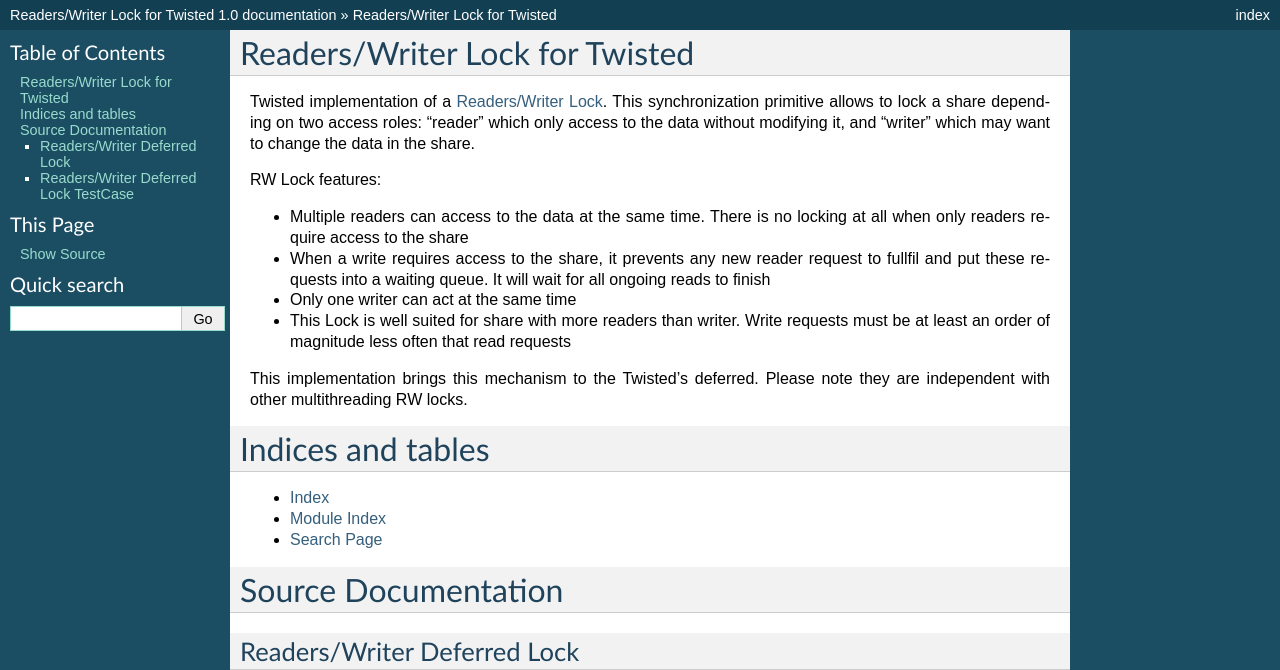
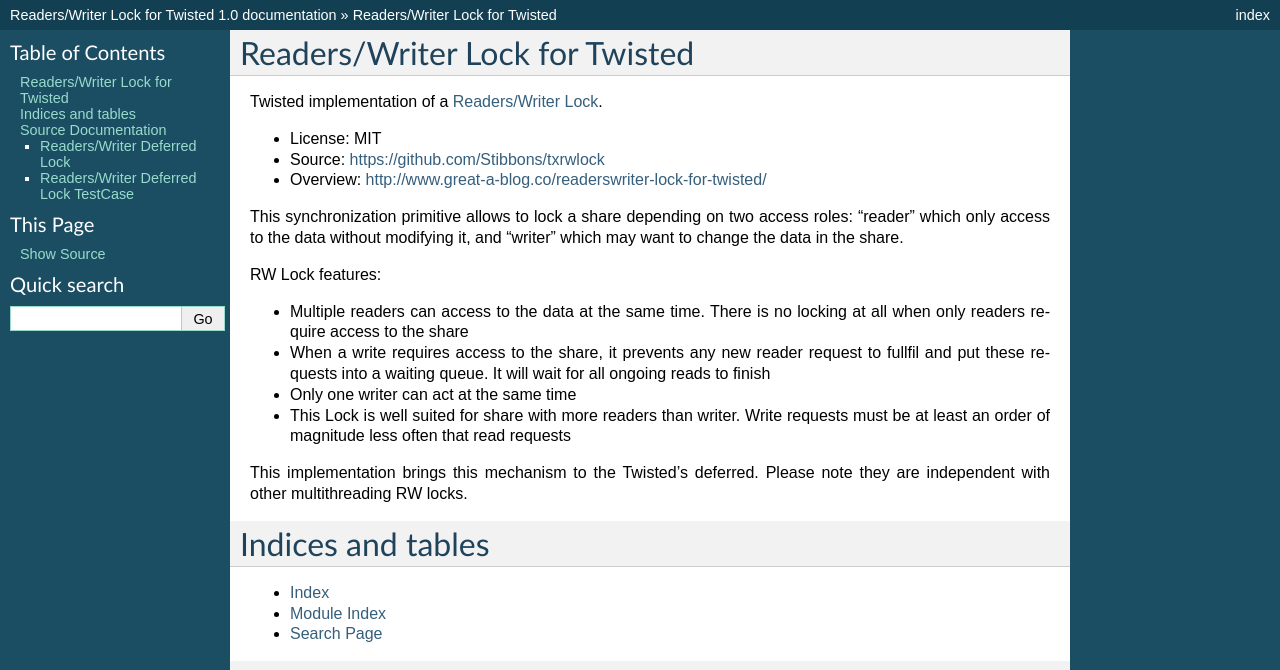
Before and after one commit to gsemet/txrwlock, a Sphinx documentation site: the page built from doc/source/index.rst, in a window 1280 px wide. Shown: the top 670 px of the page. Built offline with Sphinx 7.4.7, drawn with Linux system fonts in a browser that asks for light colours.

Commit message:
update doc

```diff
--- a/doc/source/index.rst
+++ b/doc/source/index.rst
@@ -6,7 +6,13 @@
 
 
 Twisted implementation of a  `Readers/Writer Lock
-<https://en.wikipedia.org/wiki/Readers–writer_lock>`_. This synchronization primitive allows to lock
+<https://en.wikipedia.org/wiki/Readers–writer_lock>`_.
+
+- License: MIT
+- Source: https://github.com/Stibbons/txrwlock
+- Overview: http://www.great-a-blog.co/readerswriter-lock-for-twisted/
+
+This synchronization primitive allows to lock
 a share depending on two access roles: "reader" which only access to the data without modifying it,
 and "writer" which may want to change the data in the share.
 
```
